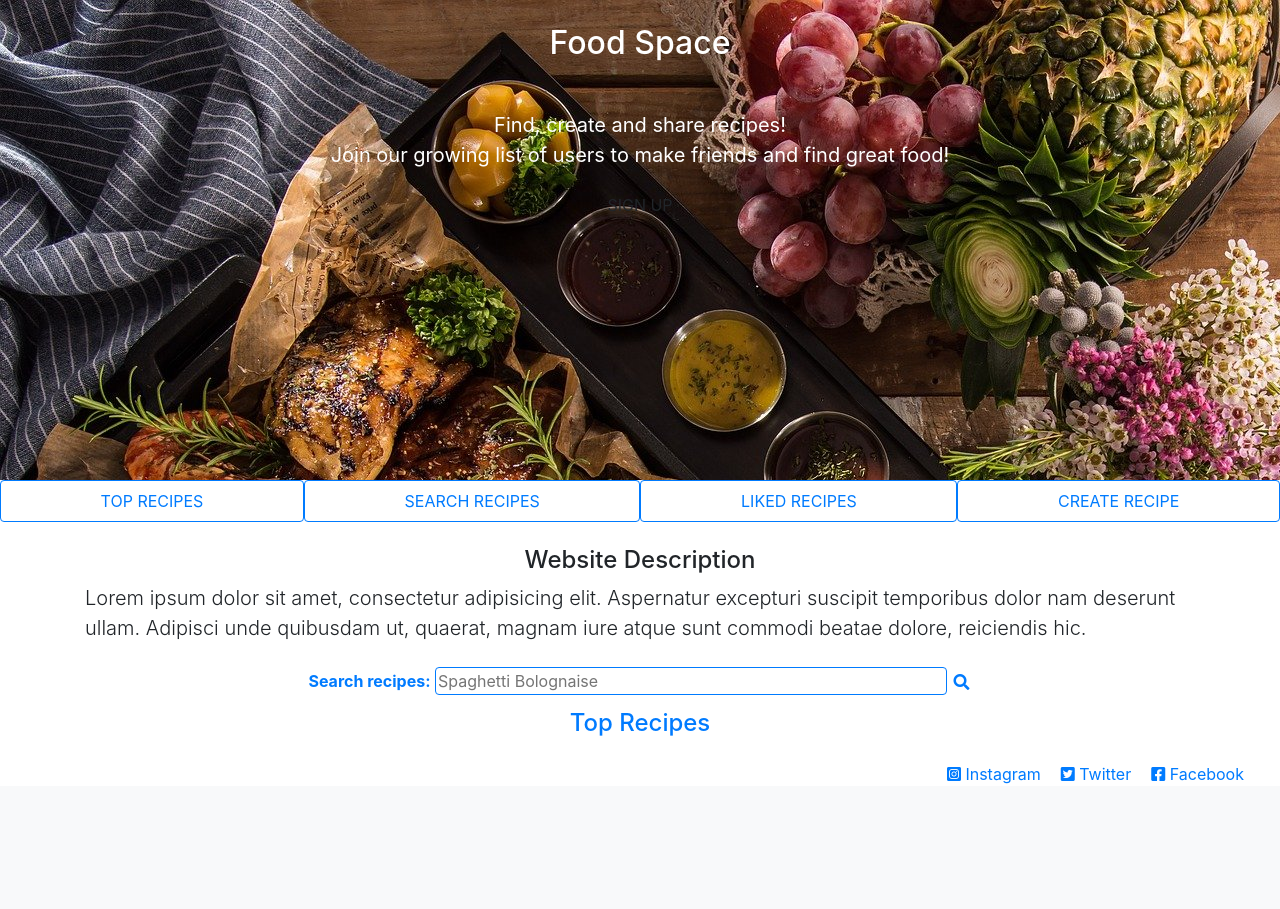
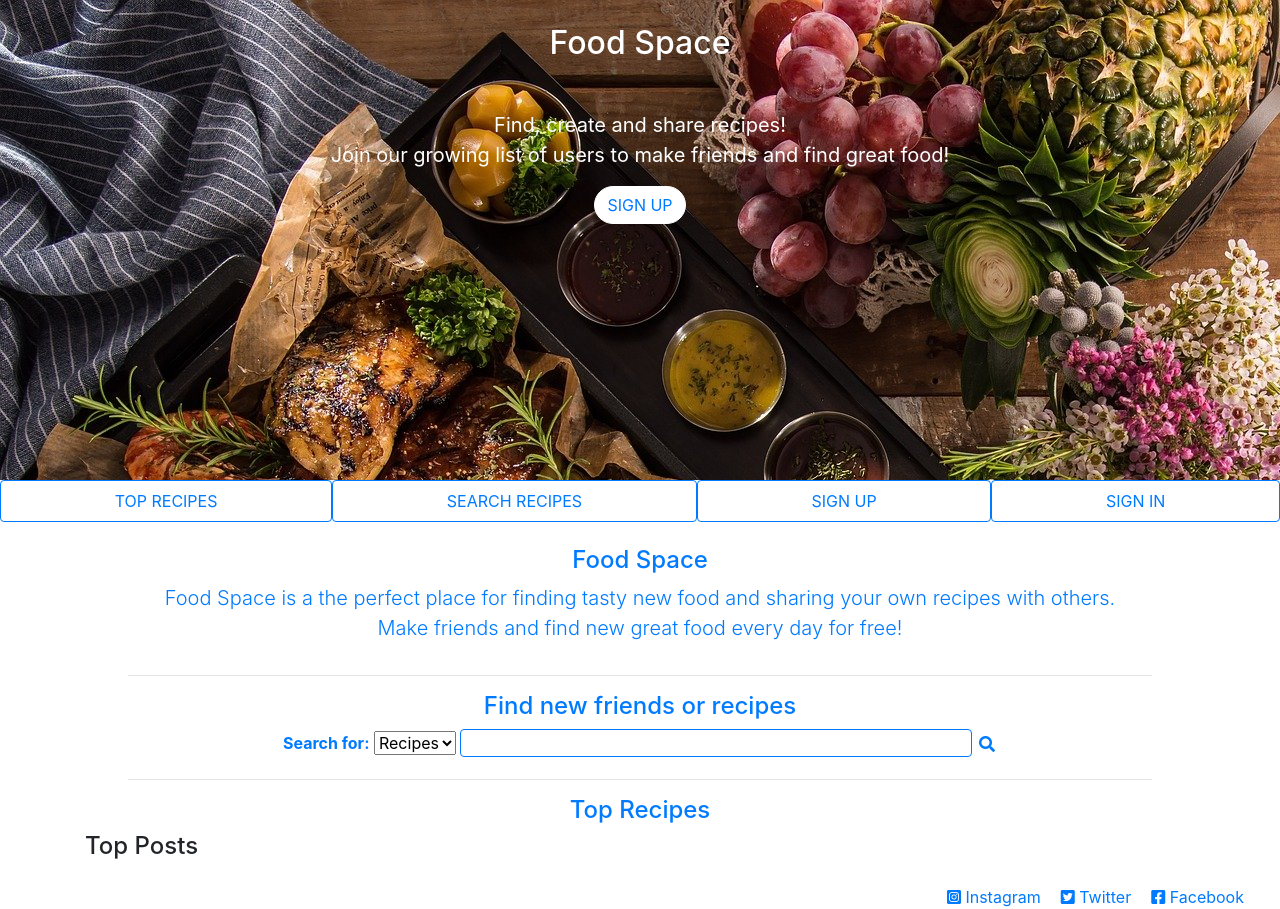
Before and after one commit to Code-Institute-Submissions/Mikew1999-recipe-blog, a Flask app: page / in a window 1280 px wide. Shown: the part 56-965 px from the top of the page. Before the commit the page ends 840 px from the top, so only its background shows below. Run offline with Flask 2, Linux system fonts and the light colour scheme; data that the repository does not hold is empty; some libraries are stand-ins or nearby versions.

Commit message:
added search user function and searchedUser page to show searched user

```diff
--- a/app.py
+++ b/app.py
@@ -40,6 +40,52 @@ def index():
         topRecipes=topRecipes)
 
 
+@app.route("/search", methods=["GET", "POST"])
+def search():
+    option = request.form.get("select")
+    x = mongo.db.users.find_one
+    if option == "recipes":
+        # creates search index
+        mongo.db.recipes.create_index(
+            [
+                ("recipeName", "text"),
+                ("recipeDescription", "text"),
+                ("author", "text")])
+
+        # gets text input from search form
+        query = request.form.get("search")
+
+        # performs search
+        search = ({"$text": {"$search": query}})
+        # finds results
+        results = mongo.db.recipes.find(search)
+
+        return render_template(
+            "searchedrecipes.html",
+            results=results,
+            query=query,
+            x=x)
+
+    else:
+        mongo.db.users.create_index(
+            [
+                ("username", "text"),
+                ("fname", "text"),
+                ("lname", "text")])
+
+        query = request.form.get("search")
+        searchUser = ({"$text": {"$search": query}})
+
+        results = mongo.db.users.find(searchUser)
+
+        return render_template(
+            "searcheduser.html",
+            results=results,
+            query=query)
+
+    return url_for('index')
+
+
 # sign up page
 @app.route("/signup")
 def signup():
@@ -52,11 +98,13 @@ def log_in():
     return render_template("login.html")
 
 
+# reset password page
 @app.route("/resetpassword")
 def resetPassword():
     return render_template("resetpassword.html")
 
 
+# changes users password
 @app.route("/changepassword", methods=["GET", "POST"])
 def changePassword():
     if request.method == "POST":
@@ -92,7 +140,9 @@ def changePassword():
                     # has been updated
                     flash("Password updated!")
                     # sends the user to their profile page
-                    return redirect(url_for('profile', username=session['user']))
+                    return redirect(url_for(
+                                    'profile',
+                                    username=session['user']))
                     # if email address doesn't match
 
                 else:
@@ -354,9 +404,12 @@ def login():
 
             else:
                 flash("Incorrect username / password")
-                return render_template("login")
+                return redirect(url_for("log_in"))
+        else:
+            flash("Incorrect username / password")
+            return redirect(url_for("log_in"))
 
-    return render_template("login.html")
+    return redirect(url_for('log_in'))
 
 
 # edit profile picture
--- a/templates/base.html
+++ b/templates/base.html
@@ -49,7 +49,7 @@
                     {% endif %}
                     {% if not session.user %}
                     <li class="nav-item">
-                        <a class="nav-link" href="{{ url_for('login') }}"> Login</a>
+                        <a class="nav-link" href="{{ url_for('log_in') }}"> Login</a>
                     </li>
                     <li class="nav-item">
                         <a class="nav-link" href="{{ url_for('signup') }}"> Sign Up</a>
--- a/templates/index.html
+++ b/templates/index.html
@@ -23,7 +23,7 @@
 
             <div class="col">
                 {% if not session.user %}
-                <a class="btn btn-outline-white uppercase btn-xl rounded-pill mb-4" href="{{ url_for('signup')}}">Sign
+                <a class="btn btn-white uppercase btn-xl rounded-pill mb-4" href="{{ url_for('signup')}}">Sign
                     up</a>
                 {% endif %}
                 {% if session.user %}
@@ -41,51 +41,72 @@
         <a class="nav-link" href="#top-recipes">Top Recipes</a>
     </li>
     <li class="nav-item">
-        <a class="nav-link" href="#search-recipes">Search Recipes</a>
+        <a class="nav-link" href="#search">Search Recipes</a>
     </li>
+    {% if session.user %}
     <li class="nav-item">
         <a class="nav-link" href="#liked-recipes">Liked Recipes</a>
     </li>
     <li class="nav-item">
         <a class="nav-link" href="{{ url_for('create_recipe') }}">Create recipe</a>
     </li>
+    {% else %}
+    <li class="nav-item">
+        <a class="nav-link" href="{{ url_for('signup') }}">Sign Up</a>
+    </li>
+    <li class="nav-item">
+        <a class="nav-link" href="{{ url_for('log_in') }}">Sign in</a>
+    </li>
+    {% endif %}
 </ul>
 
 <!-- Website description -->
 <div class="container mt-4">
     <div class="row">
-        <div class="col">
-            <h4 class="text-center">Website Description</h4>
+        <div class="col text-center text-primary">
+            <h4>Food Space</h4>
             <p class="lead">
-                Lorem ipsum dolor sit amet, consectetur adipisicing elit. Aspernatur excepturi suscipit temporibus dolor
-                nam
-                deserunt ullam. Adipisci unde quibusdam ut, quaerat, magnam iure atque sunt commodi beatae dolore,
-                reiciendis hic.
+                Food Space is a the perfect place for finding tasty new food and sharing your own recipes with others.
+                <br>
+                Make friends and find new great food every day for free!
             </p>
         </div>
     </div>
 </div>
 
-<!-- Search form -->
-<div id="search-recipes" class="text-center mt-2 mb-2">
-    <form action="{{ url_for('searchRecipes') }}" method="POST" style="line-height: 1.5;">
-        <label for="search"><strong>Search recipes:</strong></label>
-        <input type="text" class="rounded search-form" autocomplete="off" name="search"
-            placeholder="Spaghetti Bolognaise" required>
+<hr class="width-80">
+
+<!-- Recipes / users search form -->
+<div class="text-center mt-2 mb-2" id="search">
+    <form action="{{ url_for('search') }}" method="POST" style="line-height: 1.5;">
+
+        <h4 class="text-center text-primary">Find new friends or recipes</h4>
+
+        <label class="mb-2" for="search"><strong>Search for:</strong></label>
+
+        <select name="select">
+            <option value="recipes">Recipes</option>
+            <option value="users">Users</option>
+        </select>
+
+        <input type="text" class="rounded search-form" autocomplete="off" name="search" required>
         <span>
             <button type="submit" class="btn search-button"><i class="fas fa-search text-primary"></i></button>
         </span>
+
     </form>
 </div>
 
+<hr class="width-80">
+
 <!-- Top Recipes -->
-<div id="top-recipes">
-    <h4 class="text-center text-primary">Top Recipes</h4>
+<div id="top-recipes" class="text-primary">
+    <h4 class="text-center">Top Recipes</h4>
 
-    <div class="container">
+    <div class="container-fluid">
         <div class="row">
             {% for recipe in topRecipes %}
-            <div class="col-sm-12 col-lg-6 col-xl-4">
+            <div class="col-sm-12 col-xl-4">
 
                 <div class="card mb-4 mt-4">
                     {% set imageName = recipe.recipeImageName %}
@@ -164,19 +185,22 @@
                             {% set listOfLikedRecipes = user.likedRecipes %}
                             {% if listOfLikedRecipes|length >= 1  %}
                             {% if recipeName in listOfLikedRecipes %}
-                            <a class="likes" href="{{ url_for('unlike', recipeName=recipeName, username=username, prevPage=request.referrer) }}">
+                            <a class="likes"
+                                href="{{ url_for('unlike', recipeName=recipeName, username=username, prevPage=request.referrer) }}">
                                 <i class="fas fa-heart"></i>
                             </a>
                             <span>Likes: {{recipe.likes }} </span>
                             {% else %}
-                            <a class="likes" href="{{ url_for('like', recipeName=recipeName, username=username, prevPage=request.referrer) }}">
+                            <a class="likes"
+                                href="{{ url_for('like', recipeName=recipeName, username=username, prevPage=request.referrer) }}">
                                 <i class="far fa-heart"></i>
                             </a>
                             <span>Likes: {{recipe.likes }} </span>
                             {% endif %}
                             {% endif %}
                             {% else %}
-                            <a class="likes" href="{{ url_for('like', recipeName=recipeName, username=username, prevPage=request.referrer) }}">
+                            <a class="likes"
+                                href="{{ url_for('like', recipeName=recipeName, username=username, prevPage=request.referrer) }}">
                                 <i class="far fa-heart"></i>
                             </a>
 
@@ -204,4 +228,12 @@
     </div>
 </div>
 
+<div class="container">
+    <div class="row">
+        <div class="col">
+            <h4>Top Posts</h4>
+        </div>
+    </div>
+</div>
+
 {% endblock %}
--- a/templates/signup.html
+++ b/templates/signup.html
@@ -7,7 +7,8 @@
         <h2 class="text-center uppercase text-primary signup-title"><strong>Sign Up</strong></h2>
 
         <!--Sign Up Form-->
-        <form method="POST" action="{{ url_for('register') }}" enctype="multipart/form-data">
+        <form method="POST" action="{{ url_for('register') }}" autocomplete="off" aria-autocomplete="none"
+            enctype="multipart/form-data">
             <!--Username-->
             <div class="mb-2">
                 <label for="username">Username</label><br>
```
Also changed, not shown: templates/resetpassword.html (+20 -4 lines), templates/searcheduser.html (added, +29 -0 lines).
